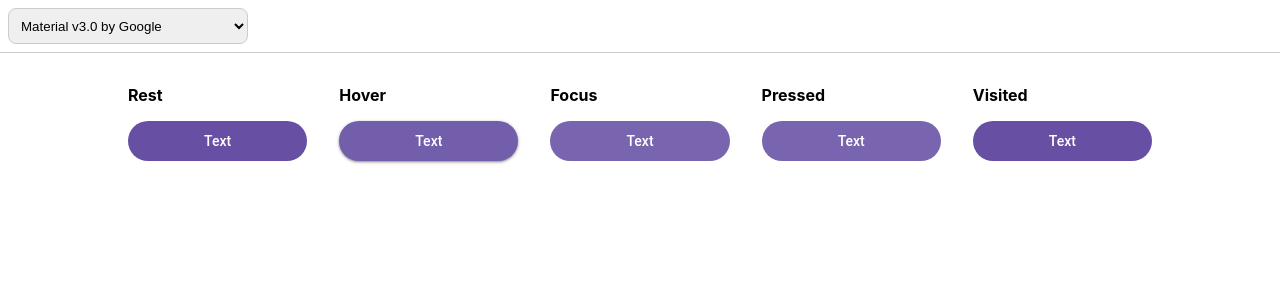
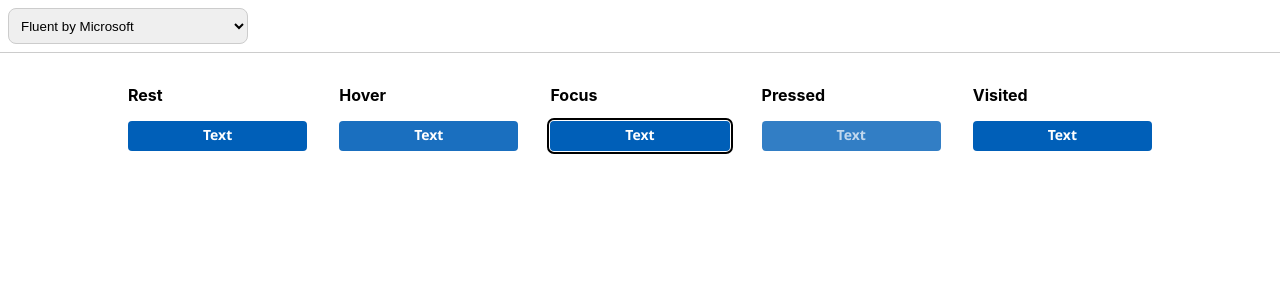
Before and after one commit to rodrigojcmello/kiskadee, a React (Vite) app in the folder packages/react/: page / in a window 1280 px wide. Shown: the top 300 px of the page. Built offline with nearby package versions, Linux system fonts and the light colour scheme.

Commit message:
type check

```diff
--- a/packages/react/src/components/Button/Button.tsx
+++ b/packages/react/src/components/Button/Button.tsx
@@ -1,91 +1,58 @@
 import styled from '@emotion/styled';
 import type { FC } from 'react';
 import { useContext } from 'react';
-import type { ButtonStyle, ButtonProps } from './Button.types';
+import type { ButtonSchema, ButtonProps } from './Button.types';
 import { KiskadeeContext } from '../../context';
 
 const timingFunction = 'ease';
 const duration = '0.2s';
 
-const Container = styled.button<
-  Pick<ButtonProps, 'width'> & { theme?: ButtonStyle }
+const ButtonStyle = styled.button<
+  Pick<ButtonProps, 'width'> & {
+    theme?: ButtonSchema;
+  }
 >(({ theme, width }) => {
-  const borderColor = theme.container?.rest?.borderColor;
-  const borderWidth = theme.container?.rest?.borderWidth;
-  const containerRest = { ...theme.container?.rest };
-  delete containerRest.borderColor;
-  delete containerRest.borderWidth;
-
   return {
-    //----------------------------------------------------------------------------
+    //--------------------------------------------------------------------------
     // Container
-    //----------------------------------------------------------------------------
+    //--------------------------------------------------------------------------
 
     // REST
-    ...containerRest,
-
-    position: 'relative',
-    '&::before': borderColor && {
-      content: '""',
-      position: 'absolute',
-      inset: 0,
-      padding: borderWidth,
-      background: borderColor,
-      borderRadius: 'inherit',
-      mask: 'linear-gradient(#fff 0 0) content-box, linear-gradient(#fff 0 0)',
-      '-webkit-mask-composite': 'xor',
-      maskComposite: 'exclude',
+    '&.button': {
+      ...theme.container?.rest,
+      cursor: 'pointer',
+      border: 'none',
+      fontSize: '16px',
+      transitionProperty: 'box-shadow, border, background, padding',
+      transitionDuration: duration,
+      transitionTimingFunction: timingFunction,
     },
 
-    // WIDTH
+    // OPTION - WIDTH
     ...(width === 'block' ? { width: '100%' } : {}),
 
+    //--------------------------------------------------------------------------
+    // Interaction
+    //--------------------------------------------------------------------------
+
     // HOVER
-    '&:hover, &.hover': {
-      ...theme.container?.hover,
-      '& .text': {
-        ...theme.text?.hover,
-      },
-    },
+    '&:hover, &.--hover': theme.container?.hover as never,
+
+    // PRESSED
+    '&:active, &.--pressed': theme.container?.pressed as never,
 
     // FOCUS
-    '&:focus, &.focus': {
-      ...theme.container?.focus,
-      '& .text': {
-        ...theme.text?.focus,
-      },
-    },
-
-    // PRESSED
-    '&.pressed': {
-      ...theme.container?.pressed,
-      '& .text': {
-        ...theme.text?.pressed,
-      },
-    },
+    '&:focus, &.--focus': theme.container?.focus as never,
 
     // VISITED
-    '&:visited, &.visited': {
-      ...theme.container?.visited,
-      '& .text': {
-        ...theme.text?.visited,
-      },
-    },
+    '&:visited, &.--visited': theme.container?.visited as never,
 
-    // DEFAULT
-    cursor: 'pointer',
-    border: 'none',
-    transitionProperty: 'background, box-shadow, border-radius, padding',
-    transitionDuration: duration,
-    transitionTimingFunction: timingFunction,
-    fontSize: '16px',
-
-    //----------------------------------------------------------------------------
+    //--------------------------------------------------------------------------
     // Text
-    //----------------------------------------------------------------------------
+    //--------------------------------------------------------------------------
 
     // REST
-    '& .text': {
+    '& .button__text': {
       ...theme.text?.rest,
       transitionProperty: 'color, font-size',
       transitionDuration: duration,
@@ -93,19 +60,26 @@ const Container = styled.button<
     },
 
     // HOVER
-    '&:hover .text, .hover .text': {
-      ...theme.text?.hover,
-    },
+    '&:hover .button__text, .--hover .button__text': theme.text?.hover as never,
+
+    // PRESSED
+    '&:active .button__text, &.--pressed .button__text': theme.text
+      ?.pressed as never,
+
+    // FOCUS
+    '&:focus .button__text, &.--focus .button__text': theme.text
+      ?.focus as never,
+
+    // VISITED
+    '&:visited .button__text, &.--visited .button__text': theme.text
+      ?.visited as never,
   };
 });
 
 export const Button: FC<ButtonProps> = ({
   text,
   typeHTML = 'button',
-  hover,
-  focus,
-  pressed,
-  visited,
+  interaction,
   // icon,
   onClick,
   width = 'auto',
@@ -114,23 +88,19 @@ export const Button: FC<ButtonProps> = ({
 }) => {
   const [theme] = useContext(KiskadeeContext);
 
-  const className: string[] = [];
-  if (hover) className.push('hover');
-  if (focus) className.push('focus');
-  if (pressed) className.push('pressed');
-  if (visited) className.push('visited');
-
   return (
-    <Container
-      theme={theme.component.button}
+    <ButtonStyle
       type={typeHTML}
       onClick={onClick}
+      theme={theme.component.button}
+      className={['button', interaction ? `--${interaction}` : '']
+        .join(' ')
+        .trim()}
+      // Options
+      width={width}
       disabled={disabled}
-      className={className.join(' ')}
-      width={width}
     >
-      {/* <span>+</span> */}
-      <span className="text">{text}</span>
-    </Container>
+      <span className="button__text">{text}</span>
+    </ButtonStyle>
   );
 };
--- a/packages/react/src/site/components/Bar/Bar.tsx
+++ b/packages/react/src/site/components/Bar/Bar.tsx
@@ -1,6 +1,6 @@
 import styled from '@emotion/styled';
 import type { ChangeEvent, FC } from 'react';
-import { useContext, useEffect } from 'react';
+import { useContext, useEffect, useState } from 'react';
 import { KiskadeeContext } from '../../../context';
 import { materialTheme } from '../../../themes/material/theme';
 import { fluentTheme } from '../../../themes/fluent/theme';
@@ -21,29 +21,30 @@ const SelectTheme = styled.select(() => ({
 }));
 
 const themes: Record<string, KiskadeeSchema> = {
-  material: materialTheme,
-  fluent: fluentTheme,
-  ios: iosTheme,
+  Material: materialTheme,
+  Fluent: fluentTheme,
+  iOS: iosTheme,
 };
 
 export const Bar: FC = () => {
   const [, setTheme] = useContext(KiskadeeContext);
+  const [themeSelected, setThemeSelected] = useState('Fluent');
 
   const handleChange = (event: ChangeEvent<HTMLSelectElement>): void => {
-    setTheme(themes[event.target.value]);
+    setThemeSelected(event.target.value);
   };
 
   useEffect(() => {
-    setTheme(themes.material);
-  }, []);
+    setTheme(themes[themeSelected]);
+  }, [themeSelected]);
 
   return (
     <BarStyled>
-      <SelectTheme onChange={handleChange}>
-        <option value="material">Material v3.0 by Google</option>
-        <option value="ios">iOS v15 by Apple</option>
-        <option value="ios">iOS v15 by Kiskadee</option>
-        <option value="fluent">Fluent by Microsoft</option>
+      <SelectTheme value={themeSelected} onChange={handleChange}>
+        <option value="Material">Material 3 by Google</option>
+        <option value="iOS">iOS 15 by Apple</option>
+        <option value="Fluent">Fluent by Microsoft</option>
+        {/* <option value="Carbon">Carbon by IBM</option> */}
       </SelectTheme>
     </BarStyled>
   );
--- a/packages/react/src/site/documentation/Button/ButtonDocumentation.tsx
+++ b/packages/react/src/site/documentation/Button/ButtonDocumentation.tsx
@@ -16,22 +16,42 @@ export const ButtonDocumentation: FC = () => {
 
         <div>
           <BoxTitle>Hover</BoxTitle>
-          <Button text="Text" width="block" hover onClick={(): void => {}} />
+          <Button
+            text="Text"
+            width="block"
+            interaction="hover"
+            onClick={(): void => {}}
+          />
         </div>
 
         <div>
           <BoxTitle>Focus</BoxTitle>
-          <Button text="Text" width="block" focus onClick={(): void => {}} />
+          <Button
+            text="Text"
+            width="block"
+            interaction="focus"
+            onClick={(): void => {}}
+          />
         </div>
 
         <div>
           <BoxTitle>Pressed</BoxTitle>
-          <Button text="Text" width="block" pressed onClick={(): void => {}} />
+          <Button
+            text="Text"
+            width="block"
+            interaction="pressed"
+            onClick={(): void => {}}
+          />
         </div>
 
         <div>
           <BoxTitle>Visited</BoxTitle>
-          <Button text="Text" width="block" visited onClick={(): void => {}} />
+          <Button
+            text="Text"
+            width="block"
+            interaction="visited"
+            onClick={(): void => {}}
+          />
         </div>
       </Box>
     </Container>
--- a/packages/react/src/themes/fluent/theme.ts
+++ b/packages/react/src/themes/fluent/theme.ts
@@ -1,19 +1,28 @@
 import type { KiskadeeSchema } from '../theme.types';
 
 export const fluentTheme: KiskadeeSchema = {
+  name: 'Fluent',
+  version: '2.0',
+  kiskadeeVersion: '0.0.1',
   component: {
     button: {
       container: {
         rest: {
+          borderRadius: '4px',
+          borderWidth: '1px',
+          borderStyle: 'solid',
           backgroundColor: '#005FB8',
-          padding: '5px 12px 7px 12px',
-          borderRadius: '4px',
-          borderColor:
-            'linear-gradient(180deg, hsl(0deg 0% 100% / 8%) 90%, hsl(0deg 0% 0% / 40%) 100%)',
-          borderWidth: '1px',
+          padding: '4px 11px 6px 11px',
         },
         hover: {
           backgroundColor: '#1A6FBF',
+        },
+        pressed: {
+          backgroundColor: '#327EC5',
+        },
+        focus: {
+          outline: '2px solid #000',
+          outlineOffset: '1px',
         },
       },
       text: {
@@ -29,6 +38,9 @@ export const fluentTheme: KiskadeeSchema = {
         hover: {
           color: '#FFFFFF',
         },
+        pressed: {
+          color: 'rgba(255, 255, 255, 0.7)',
+        },
       },
     },
   },
--- a/packages/react/src/themes/ios/theme.ts
+++ b/packages/react/src/themes/ios/theme.ts
@@ -1,13 +1,15 @@
 import type { KiskadeeSchema } from '../theme.types';
 
 export const iosTheme: KiskadeeSchema = {
+  name: 'iOs',
+  version: '15.0',
+  kiskadeeVersion: '0.0.1',
   component: {
     button: {
       container: {
         rest: {
           backgroundColor: '#007AFF',
           padding: '13px 20px',
-          border: 'none',
           borderRadius: '10px',
         },
       },
--- a/packages/react/src/themes/material/theme.ts
+++ b/packages/react/src/themes/material/theme.ts
@@ -1,13 +1,15 @@
 import type { KiskadeeSchema } from '../theme.types';
 
 export const materialTheme: KiskadeeSchema = {
+  name: 'Material',
+  version: '3.0',
+  kiskadeeVersion: '0.0.1',
   component: {
     button: {
       container: {
         rest: {
           backgroundColor: '#6750A4',
           padding: '10px 24px',
-          border: 'none',
           borderRadius: '100px',
         },
         hover: {
```
Also changed, not shown: packages/react/src/components/Button/Button.types.ts (+29 -27 lines), packages/react/src/themes/theme.types.ts (+5 -2 lines), packages/react/src/components/Button/README.md (added), 1 other file (tests, documents, lock files or other folders).
